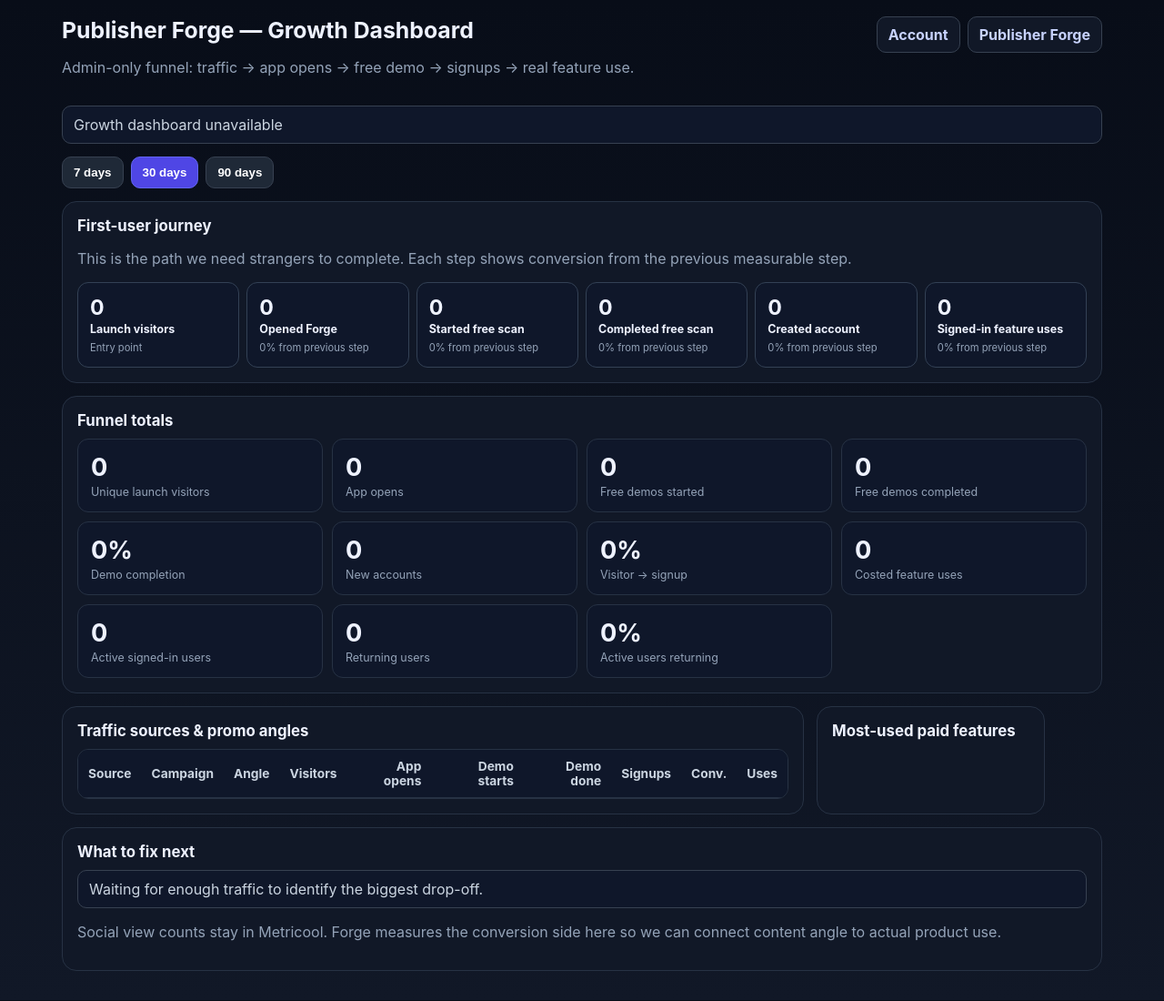
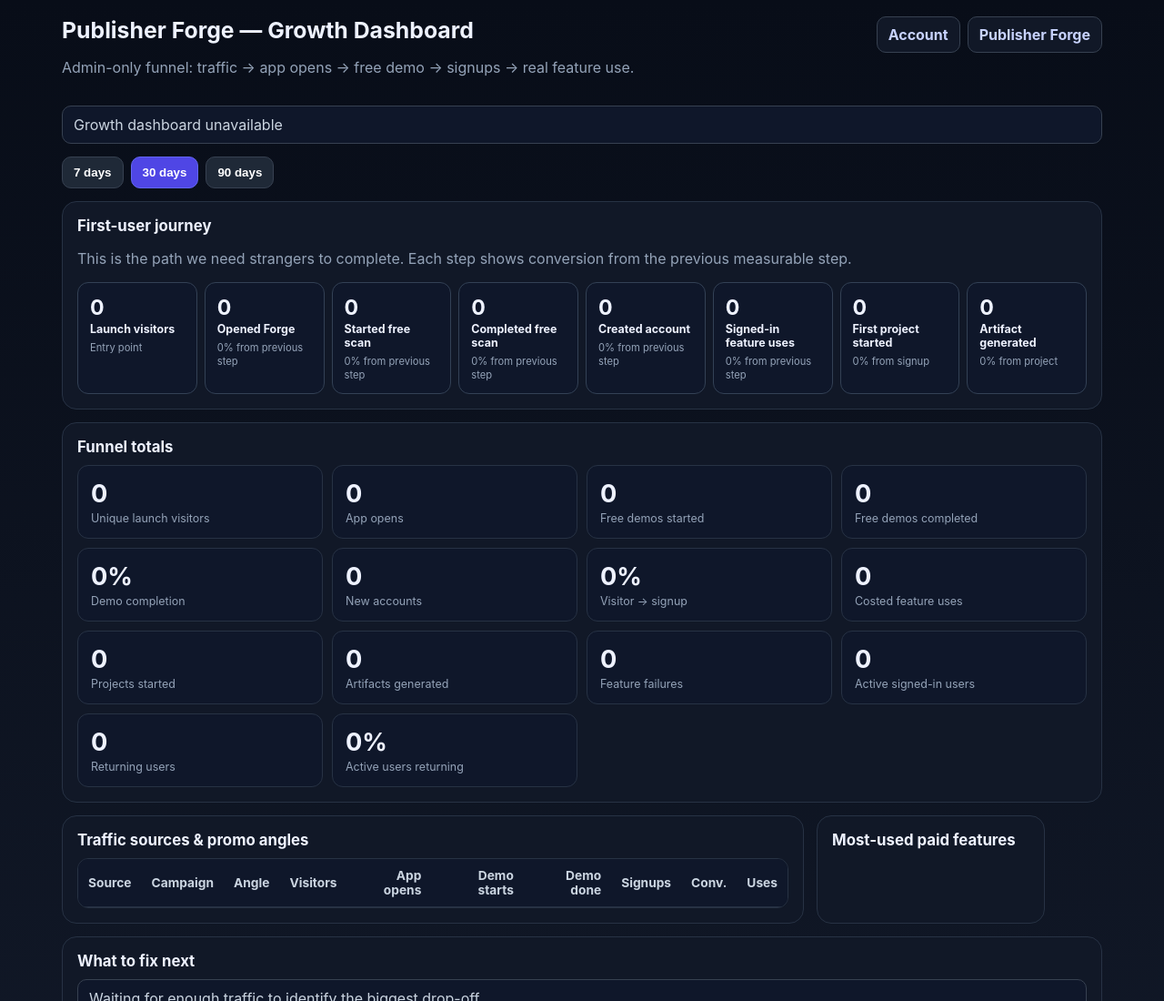
Before and after one commit to jeffyyjr/Publisher-Forge, a website: page growth-dashboard.html in a window 1280 px wide. Shown: the top 1100 px of the page at 91% size. Drawn offline with Linux system fonts and the light colour scheme; no server answers.

Commit message:
Add project and artifact funnel stages

```diff
--- a/growth-dashboard.html
+++ b/growth-dashboard.html
@@ -10,7 +10,7 @@
     a{color:#c7d2fe;text-decoration:none}.shell{max-width:1180px;margin:0 auto;padding:18px}.top{display:flex;justify-content:space-between;gap:12px;align-items:flex-start;flex-wrap:wrap;margin-bottom:16px}
     h1{margin:0;font-size:1.55rem}h2{margin:0 0 10px;font-size:1.05rem}.muted{color:#94a3b8}.actions{display:flex;gap:8px;flex-wrap:wrap}.pill,.btn{border-radius:10px;padding:9px 12px;font-weight:700}.pill{border:1px solid #374151;background:#111827}.btn{border:1px solid #374151;background:#1f2937;color:#fff;cursor:pointer}.btn.active{background:#4f46e5;border-color:#6366f1}
     .grid{display:grid;grid-template-columns:repeat(4,minmax(0,1fr));gap:10px}.card{background:#111827;border:1px solid #273244;border-radius:16px;padding:16px;margin-bottom:14px}.metric{padding:14px;border:1px solid #273244;border-radius:12px;background:#0f172a}.metric strong{display:block;font-size:1.7rem}.metric span{display:block;color:#94a3b8;font-size:.78rem;margin-top:3px}.good{color:#86efac}.warn{color:#fcd34d}
-    .journey{display:grid;grid-template-columns:repeat(6,minmax(0,1fr));gap:8px}.journeyStep{position:relative;padding:13px;border:1px solid #334155;border-radius:12px;background:#0f172a}.journeyStep strong{display:block;font-size:1.45rem}.journeyStep span{display:block;margin-top:2px;font-size:.78rem;font-weight:700}.journeyStep small{display:block;margin-top:6px;color:#94a3b8;font-size:.7rem;line-height:1.3}
+    .journey{display:grid;grid-template-columns:repeat(8,minmax(0,1fr));gap:8px}.journeyStep{position:relative;padding:13px;border:1px solid #334155;border-radius:12px;background:#0f172a}.journeyStep strong{display:block;font-size:1.45rem}.journeyStep span{display:block;margin-top:2px;font-size:.78rem;font-weight:700}.journeyStep small{display:block;margin-top:6px;color:#94a3b8;font-size:.7rem;line-height:1.3}
     .tableWrap{overflow:auto;border:1px solid #273244;border-radius:12px}table{width:100%;border-collapse:collapse;min-width:780px}th,td{padding:10px 11px;text-align:left;border-bottom:1px solid #273244;font-size:.86rem}th{color:#cbd5e1;background:#0f172a;position:sticky;top:0}td.num,th.num{text-align:right}.bar{height:8px;border-radius:999px;background:#1f2937;overflow:hidden;min-width:120px}.bar i{display:block;height:100%;background:#818cf8}.empty{padding:18px;color:#94a3b8}.status{padding:10px 12px;border:1px solid #374151;border-radius:10px;background:#0f172a;color:#cbd5e1;margin-bottom:14px}.split{display:grid;grid-template-columns:1.2fr .8fr;gap:14px}.rank{display:grid;gap:8px}.rankItem{display:flex;justify-content:space-between;gap:12px;padding:10px;border:1px solid #273244;border-radius:10px;background:#0f172a}
     @media(max-width:900px){.journey{grid-template-columns:repeat(3,minmax(0,1fr))}}@media(max-width:820px){.grid{grid-template-columns:repeat(2,minmax(0,1fr))}.split{grid-template-columns:1fr}}@media(max-width:520px){.shell{padding:12px}.grid,.journey{grid-template-columns:1fr 1fr}.pill,.btn{width:100%;text-align:center}}
   </style>
@@ -32,11 +32,13 @@
         <div class="journeyStep" id="journeyDone"><strong>0</strong><span>Completed free scan</span><small>0% from previous step</small></div>
         <div class="journeyStep" id="journeySignup"><strong>0</strong><span>Created account</span><small>0% from previous step</small></div>
         <div class="journeyStep" id="journeyUse"><strong>0</strong><span>Signed-in feature uses</span><small>0% from previous step</small></div>
+        <div class="journeyStep" id="journeyProject"><strong>0</strong><span>First project started</span><small>0% from signup</small></div>
+        <div class="journeyStep" id="journeyArtifact"><strong>0</strong><span>Artifact generated</span><small>0% from project</small></div>
       </div>
     </section>
 
     <section class="card"><h2>Funnel totals</h2><div class="grid">
-      <div class="metric"><strong id="visitors">0</strong><span>Unique launch visitors</span></div><div class="metric"><strong id="appOpens">0</strong><span>App opens</span></div><div class="metric"><strong id="demoStarts">0</strong><span>Free demos started</span></div><div class="metric"><strong id="demoCompletions">0</strong><span>Free demos completed</span></div><div class="metric"><strong id="demoCompletionRate">0%</strong><span>Demo completion</span></div><div class="metric"><strong id="signups">0</strong><span>New accounts</span></div><div class="metric"><strong id="signupConversion">0%</strong><span>Visitor → signup</span></div><div class="metric"><strong id="featureUses">0</strong><span>Costed feature uses</span></div><div class="metric"><strong id="activeUsers">0</strong><span>Active signed-in users</span></div><div class="metric"><strong id="returningUsers">0</strong><span>Returning users</span></div><div class="metric"><strong id="returningRate">0%</strong><span>Active users returning</span></div>
+      <div class="metric"><strong id="visitors">0</strong><span>Unique launch visitors</span></div><div class="metric"><strong id="appOpens">0</strong><span>App opens</span></div><div class="metric"><strong id="demoStarts">0</strong><span>Free demos started</span></div><div class="metric"><strong id="demoCompletions">0</strong><span>Free demos completed</span></div><div class="metric"><strong id="demoCompletionRate">0%</strong><span>Demo completion</span></div><div class="metric"><strong id="signups">0</strong><span>New accounts</span></div><div class="metric"><strong id="signupConversion">0%</strong><span>Visitor → signup</span></div><div class="metric"><strong id="featureUses">0</strong><span>Costed feature uses</span></div><div class="metric"><strong id="projectStarts">0</strong><span>Projects started</span></div><div class="metric"><strong id="artifactCompletions">0</strong><span>Artifacts generated</span></div><div class="metric"><strong id="featureFailures">0</strong><span>Feature failures</span></div><div class="metric"><strong id="activeUsers">0</strong><span>Active signed-in users</span></div><div class="metric"><strong id="returningUsers">0</strong><span>Returning users</span></div><div class="metric"><strong id="returningRate">0%</strong><span>Active users returning</span></div>
     </div></section>
 
     <section class="split"><article class="card"><h2>Traffic sources & promo angles</h2><div class="tableWrap"><table><thead><tr><th>Source</th><th>Campaign</th><th>Angle</th><th class="num">Visitors</th><th class="num">App opens</th><th class="num">Demo starts</th><th class="num">Demo done</th><th class="num">Signups</th><th class="num">Conv.</th><th class="num">Uses</th></tr></thead><tbody id="sourceRows"></tbody></table></div></article><article class="card"><h2>Most-used paid features</h2><div id="featureRank" class="rank"></div></article></section>
```
